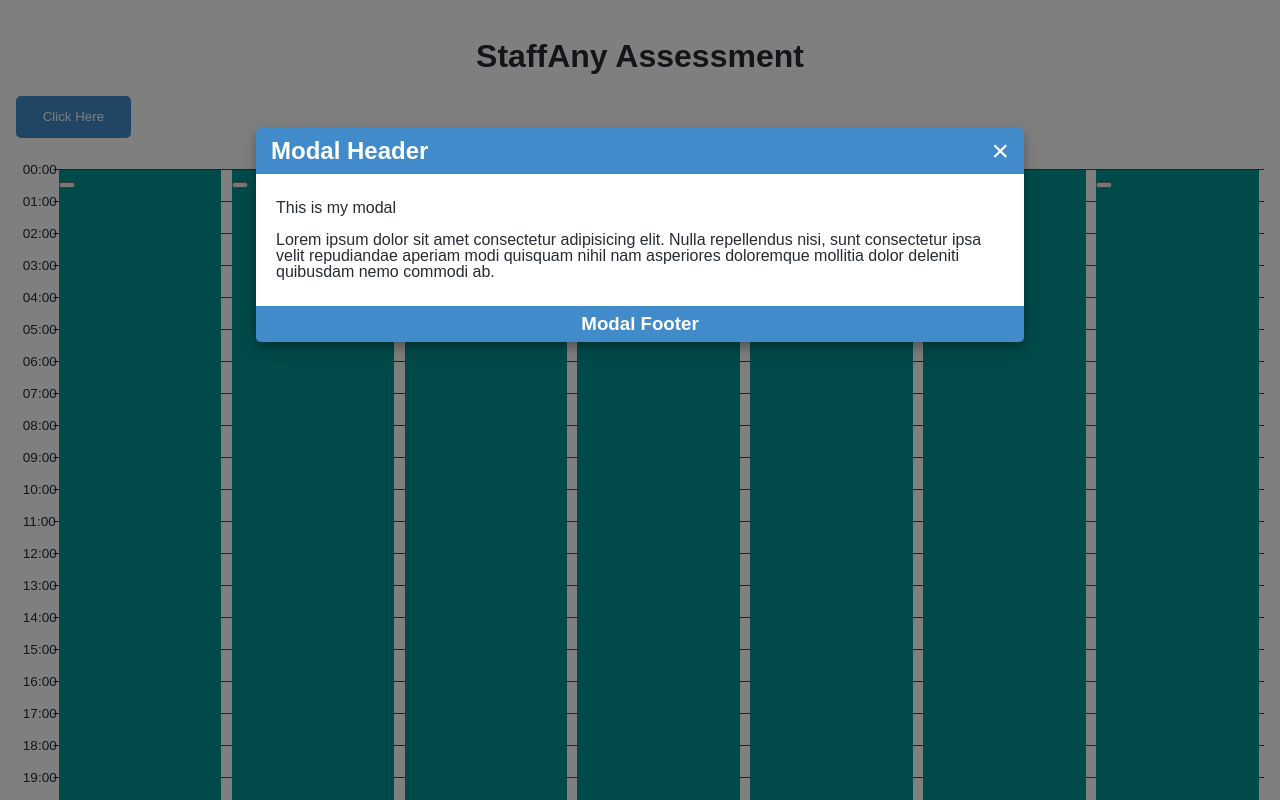
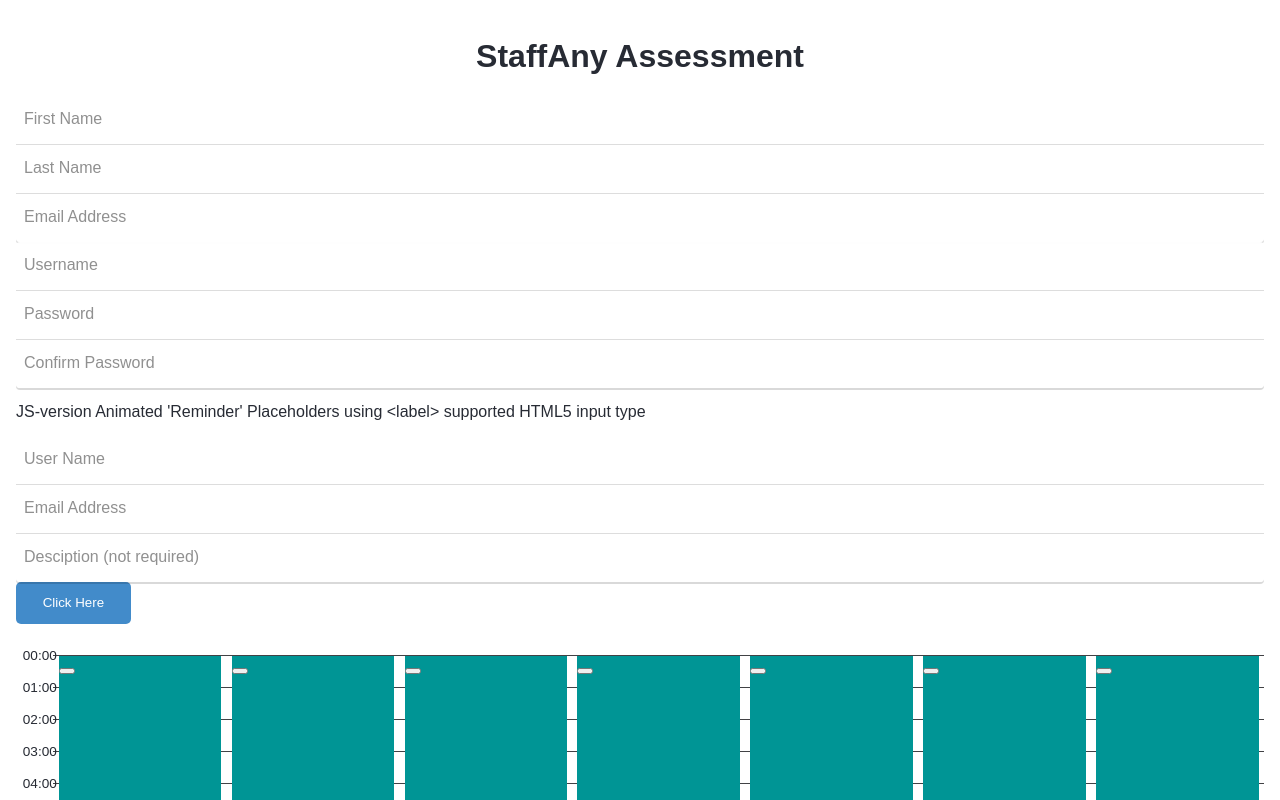
Before and after one commit to CodeWithRiyan/staffany, a Next.js app: page / in a window 1280 px wide. Shown: the top 800 px of the page. Built offline with nearby package versions, Linux system fonts and the light colour scheme.

Commit message:
setup form

```diff
--- a/pages/_app.tsx
+++ b/pages/_app.tsx
@@ -2,6 +2,7 @@
 import '../styles/modal.css'
 import '../styles/chart.css'
 import '../styles/button.css'
+import '../styles/form.css'
 import type { AppProps } from 'next/app'
 
 export default function MyApp({ Component, pageProps }: AppProps) {
--- a/pages/index.tsx
+++ b/pages/index.tsx
@@ -4,9 +4,54 @@
 const IndexPage = () => (
   <Layout title="Home | Next.js + TypeScript Example">
     <h1>StaffAny Assessment</h1>
+    <form className="form-label form-css-label">
+    <fieldset>
+      <input id="firstName" name="firstName" type="text"  required />
+      <label htmlFor="firstName">First Name</label>
+    </fieldset>
+    <fieldset>
+      <input id="lastName" name="lastName" type="text"  required />
+      <label htmlFor="lastName">Last Name</label>
+    </fieldset>
+    <fieldset>
+      <input id="email" name="email" type="text"  required />
+      <label htmlFor="email">Email Address</label>
+    </fieldset>
+  </form>
+
+  <form className="form-label form-css-label">
+    <fieldset>
+      <input id="username" name="username" type="text"  required />
+      <label htmlFor="username">Username</label>
+    </fieldset>
+    <fieldset>
+      <input id="password" name="password" type="password"  required />
+      <label htmlFor="password">Password</label>
+    </fieldset>
+    <fieldset>
+      <input id="cpassword" name="cpassword" type="password"  required />
+      <label htmlFor="cpassword">Confirm Password</label>
+    </fieldset>
+  </form>
+
+  <p>JS-version Animated 'Reminder' Placeholders using &lt;label&gt; supported HTML5 input type</p>
+  <form className="form-label form-js-label">
+    <fieldset>
+      <input id="userName" name="userName" type="text"  required />
+      <label htmlFor="userName">User Name</label>
+    </fieldset>
+    <fieldset>
+      <input id="userEmail" name="userEmail" type="email"  required />
+      <label htmlFor="userEmail">Email Address</label>
+    </fieldset>
+    <fieldset>
+      <input id="description" name="description" type="text"  />
+      <label htmlFor="description">Desciption (not required)</label>
+    </fieldset>
+  </form>
     <button className="btn btn-primary">Click Here</button>
 
-  <div className="modal-open">
+  <div className="modal">
     <div className="modal-content">
       <div className="modal-header">
         <span className="close">&times;</span>
--- /dev/null
+++ b/styles/form.css
@@ -0,0 +1,68 @@
+fieldset {
+    margin: 0;
+    padding: 0;
+    border: 0;
+}
+input {
+    display: block;
+    width: 100%;
+    height: 3em;
+    padding: 16px 8px;
+    border: 0;
+    border-radius: 0;
+    font-size: 16px;
+    font-weight: 400;
+    line-height: 1;
+    background: rgba(255, 255, 255, 0.97);
+    color: #212121;
+    outline: 0;
+    appearance: none;
+    transition: all 0.2s ease-in-out;
+}
+.form-label fieldset {
+    position: relative;
+}
+.form-label fieldset:first-child input {
+    border-radius: 4px 4px 0 0;
+}
+.form-label fieldset:last-child input {
+    border-radius: 0 0 4px 4px;
+    box-shadow: 0 2px 0 rgba(0, 0, 0, 0.15);
+}
+.form-label fieldset + fieldset {
+    border-top: 1px solid #ddd;
+}
+.form-label label {
+    position: absolute;
+    top: 15px;
+    left: 8px;
+    color: #909090;
+    transform: translate3d(0, 0, 0);
+    transition: all 0.2s ease-in-out;
+}
+.form-css-label input[data-empty="false"], .form-css-label input:valid, .form-css-label input:focus {
+    padding: 22px 8px 10px;
+}
+.form-css-label input:focus {
+    outline: 0;
+    background: rgba(255, 255, 255, 1);
+}
+.form-css-label input[data-empty="false"] + label, .form-css-label input:valid + label, .form-css-label input:focus + label {
+    color: #5856d6;
+    font-weight: 700;
+    font-size: 12px;
+    transform: translate3d(0, -10px, 0);
+}
+.form-js-label input[data-empty="false"], .form-js-label input:focus {
+    padding: 22px 8px 10px;
+}
+.form-js-label input:focus {
+    outline: 0;
+    background: rgba(255, 255, 255, 1);
+}
+.form-js-label input[data-empty="false"] + label, .form-js-label input:focus + label {
+    color: #5856d6;
+    font-weight: 700;
+    font-size: 12px;
+    transform: translate3d(0, -10px, 0);
+}
```
